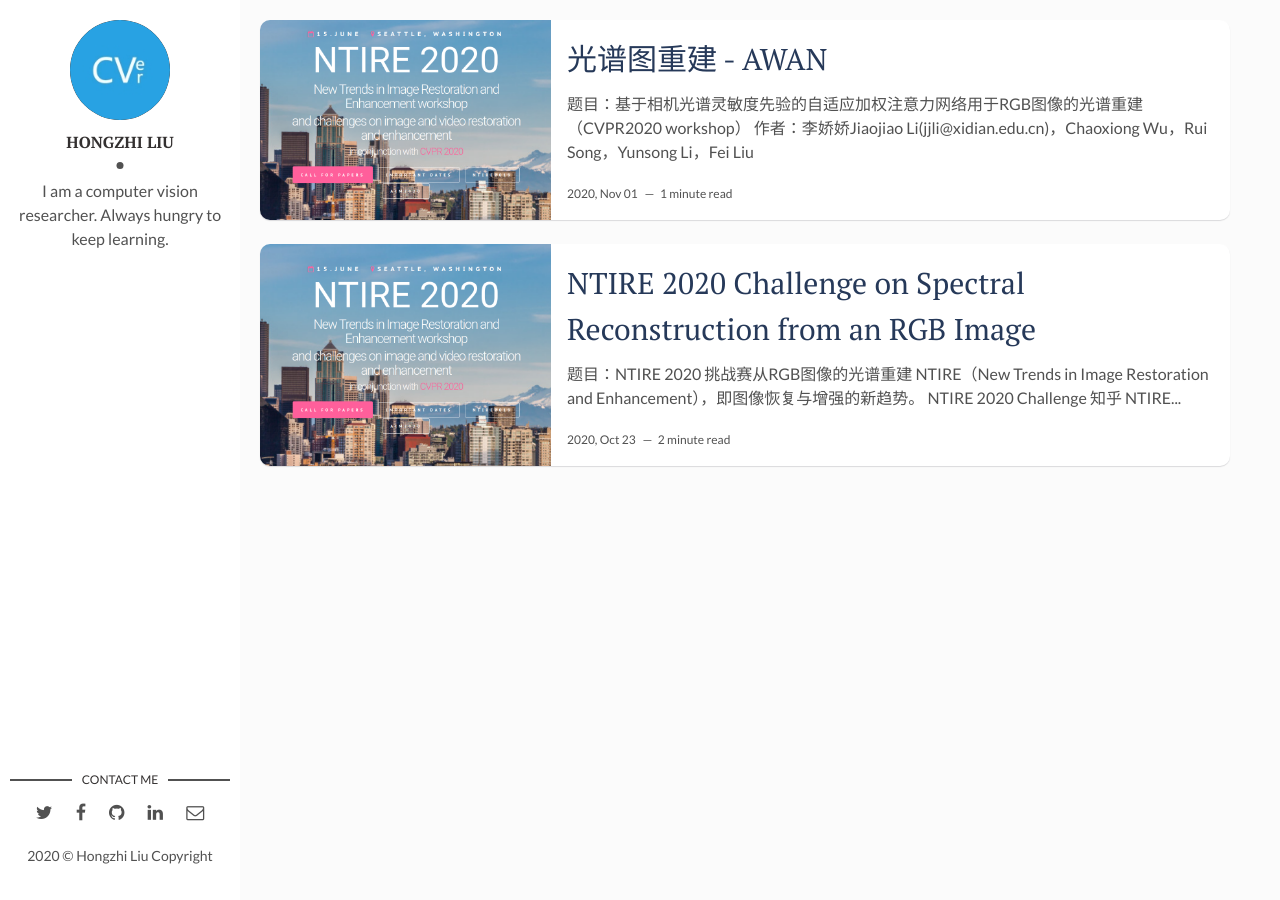
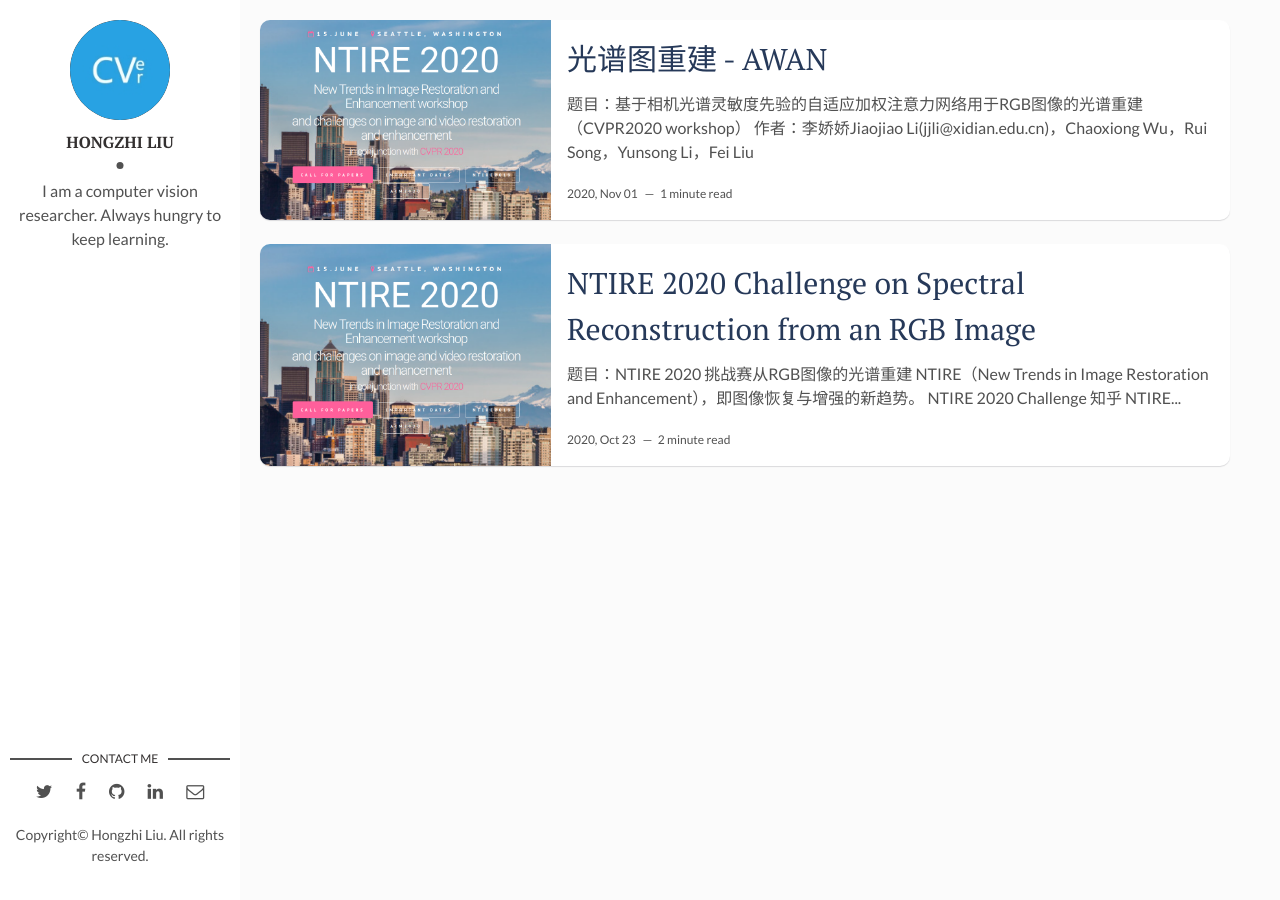
Before and after one commit to Liuhongzhi2018/Liuhongzhi2018.github.io, a Jekyll site: the page built from index.html, in a window 1280 px wide. Built offline with Jekyll 4.4.1, drawn with Linux system fonts in a browser that asks for light colours; the list of posts is cut into pages by our own code.

Commit message:
update code

```diff
--- a/_config.yml
+++ b/_config.yml
@@ -17,7 +17,8 @@
 social-github: Liuhongzhi2018 # add your Github handle
 # social-linkedin: # add your Linkedin handle
 social-email: liuhongzhi_006@163.com # add your Email address
-copy-right: Hongzhi Liu Copyright
+copy-right: Copyright
+copy-right1: Hongzhi Liu. All rights reserved.
 
 # Disqus
 discus-identifier: mr-brown # add your discus identifier
--- a/_layouts/main.html
+++ b/_layouts/main.html
@@ -44,7 +44,7 @@
       </ul>
     </section> <!-- End Section Contact -->
     <div class="copyright">
-      <p>{{site.time | date: '%Y'}} &copy; {{site.copy-right}}</p>
+      <p>  {{site.copy-right}}&copy; {{site.copy-right1}}</p>
     </div>
   </footer> <!-- End Footer -->
 </aside> <!-- End Sidebar -->
```
